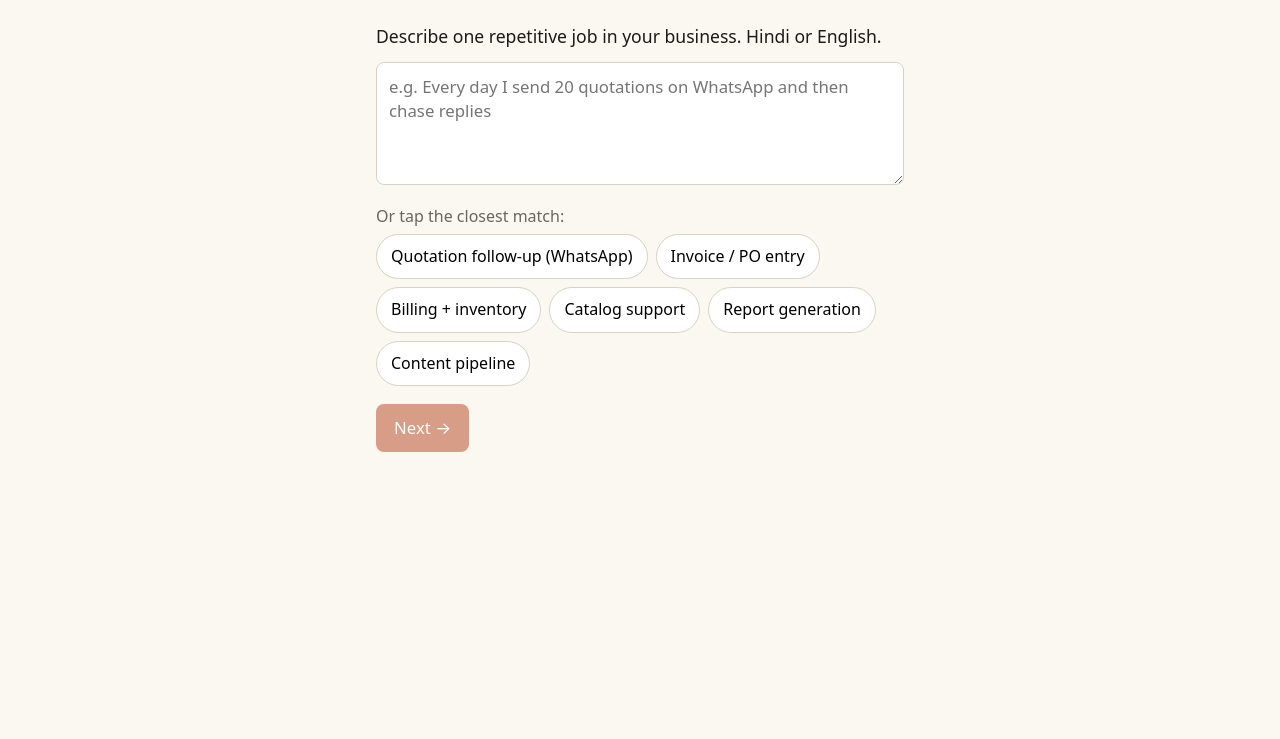
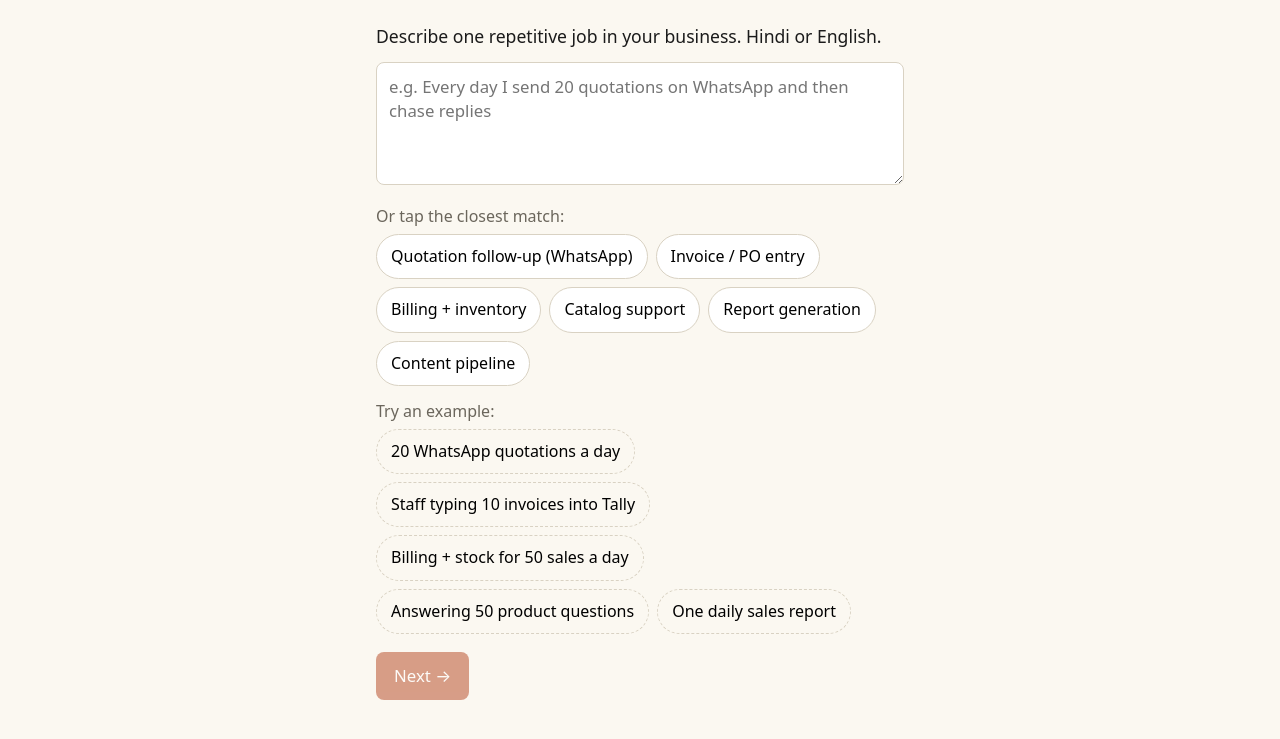
Before and after one commit to WyrdWerk/what-s-the-cost, a website: page public/index.html in a window 1280 px wide. Shown: the part 71-810 px from the top of the page. Drawn offline with Linux system fonts and the light colour scheme.

Commit message:
Layer 3: canned scenarios (examples + keyword fallback), service worker offline cache
Amp-Thread-ID: https://ampcode.com/threads/T-01a0bd71-9112-76bf-b604-ec8bfcde25f2
Co-authored-by: Yash Jain <invoices@wyrdwerk.com>

```diff
--- a/public/app.js
+++ b/public/app.js
@@ -27,7 +27,7 @@
       foot1: "Estimate, not a quote. Real price depends on the factors above.",
       foot2: "We do not save your workflow in an application database. AI mode sends it to Anthropic; their retention policies apply.",
       cta: "Talk to WyrdWerk → contact@wyrdwerk.com",
-      perMonth: "/mo",
+      perMonth: "/mo", examples: "Try an example:",
       aiThinking: "Reading your description…", aiFallback: "Couldn't read that automatically — tap the closest match below.",
     },
     hi: {
@@ -52,7 +52,7 @@
       foot1: "यह अनुमान है, कोटेशन नहीं। असली कीमत ऊपर के कारकों पर निर्भर है।",
       foot2: "हम आपका वर्कफ़्लो किसी एप्लिकेशन डेटाबेस में नहीं रखते। AI मोड इसे Anthropic को भेजता है; उनकी रिटेंशन नीतियाँ लागू होती हैं।",
       cta: "WyrdWerk से बात करें → contact@wyrdwerk.com",
-      perMonth: "/महीना",
+      perMonth: "/महीना", examples: "उदाहरण देखें:",
       aiThinking: "आपका विवरण पढ़ रहे हैं…", aiFallback: "अपने आप समझ नहीं आया — नीचे सबसे नज़दीकी काम चुनिए।",
     },
   };
@@ -82,11 +82,12 @@
 
   // ---------- data ----------
   async function loadData() {
-    const [a, c] = await Promise.all([
+    const [a, c, sc] = await Promise.all([
       fetch("/data/archetypes.json").then((r) => r.json()),
       fetch("/data/config.json").then((r) => r.json()),
+      fetch("/data/scenarios.json").then((r) => r.json()).catch(() => ({ scenarios: [] })),
     ]);
-    DATA = { archetypes: a.archetypes, config: c };
+    DATA = { archetypes: a.archetypes, config: c, scenarios: sc.scenarios || [] };
   }
   const archetypeById = (id) => DATA.archetypes.find((x) => x.id === id) || null;
   const archName = (a) => (state.language === "hi" ? a.name_hi : a.name_en);
@@ -98,6 +99,7 @@
     document.querySelectorAll("[data-i18n-placeholder]").forEach((el) => { el.placeholder = t()[el.dataset.i18nPlaceholder]; });
     document.querySelectorAll(".lang button").forEach((b) => b.setAttribute("aria-pressed", String(b.dataset.lang === state.language)));
     renderChips();
+    renderExamples();
     renderTaps();
     renderMatchLabel();
     if (!$("#screen-receipt").classList.contains("hidden")) renderReceipt();
@@ -117,6 +119,36 @@
     updateNext();
   }
   const updateNext = () => { $("#toQuestions").disabled = !state.archetype_id && $("#description").value.trim().length < 8; };
+
+  function renderExamples() {
+    const box = $("#examples");
+    box.replaceChildren();
+    DATA.scenarios.forEach((sc) => {
+      const b = document.createElement("button");
+      b.type = "button"; b.className = "chip example";
+      b.textContent = state.language === "hi" ? sc.title_hi : sc.title_en;
+      b.onclick = () => {
+        $("#description").value = state.description = state.language === "hi" ? sc.description_hi : sc.description_en;
+        applyScenario(sc, "canned");
+        show("#screen-questions"); renderTaps(); renderMatchLabel();
+      };
+      box.appendChild(b);
+    });
+  }
+  function applyScenario(sc, source) {
+    state.archetype_id = sc.archetype_id; state.source = source;
+    state.answers = { ...sc.answers };
+    renderChips();
+  }
+  // Keyword fallback when the classifier is unavailable. Longest keyword hit wins; null if nothing matches.
+  function matchScenario(text) {
+    const hay = " " + text.toLowerCase() + " ";
+    let best = null, bestLen = 0;
+    DATA.scenarios.forEach((sc) => sc.keywords.forEach((k) => {
+      if (k.length > bestLen && hay.includes(k.toLowerCase())) { best = sc; bestLen = k.length; }
+    }));
+    return best;
+  }
 
   function renderTaps() {
     document.querySelectorAll(".taps").forEach((box) => {
@@ -138,7 +170,7 @@
   function renderMatchLabel() {
     const a = archetypeById(state.archetype_id);
     if (!a) return;
-    const key = state.source === "ai" ? "closest" : "picked";
+    const key = state.source === "manual" ? "picked" : "closest";
     $("#matchLabel").textContent = fmt(t()[key], { name: archName(a) });
   }
 
@@ -160,7 +192,7 @@
 
     const h = document.createElement("h2"); h.textContent = s.receiptTitle;
     const sub = document.createElement("p"); sub.className = "sub";
-    sub.textContent = fmt(s[state.source === "ai" ? "closest" : "picked"], { name: archName(a) }) + " · " + s.receiptSub;
+    sub.textContent = fmt(s[state.source === "manual" ? "picked" : "closest"], { name: archName(a) }) + " · " + s.receiptSub;
     box.append(h, sub);
 
     box.appendChild(line(s.setup, rangeInr(res.setup)));
@@ -283,7 +315,9 @@
           state.answers = { tasks_per_day: ai.tasks_per_day, current_handling: ai.current_handling, minutes_per_task: ai.minutes_per_task };
           renderChips();
         } else {
-          $("#aiStatus").textContent = t().aiFallback; return;
+          const sc = matchScenario(state.description);
+          if (sc) applyScenario(sc, "canned");
+          else { $("#aiStatus").textContent = t().aiFallback; return; }
         }
       }
       if (!state.archetype_id) return;
@@ -305,7 +339,7 @@
     const shared = location.hash.length > 1 ? decodeState(location.hash.slice(1)) : null;
     if (shared) {
       Object.assign(state, { language: shared.language, description: shared.description, archetype_id: shared.frozen.archetype.id,
-        source: shared.source === "ai" ? "ai" : "shared", answers: shared.answers, frozen: shared.frozen });
+        source: ["ai", "canned", "manual"].includes(shared.source) ? shared.source : "shared", answers: shared.answers, frozen: shared.frozen });
       applyI18n(); renderReceipt(); show("#screen-receipt");
     } else {
       applyI18n(); show("#screen-describe");
@@ -314,4 +348,5 @@
   // Exposed for the AI layer to hook in (layer 2 wires the describe → classify flow).
   window.CKH = { state, classify, renderChips, renderMatchLabel };
   init();
+  if ("serviceWorker" in navigator) navigator.serviceWorker.register("/sw.js").catch(() => {});
 })();
--- /dev/null
+++ b/public/data/scenarios.json
@@ -0,0 +1,55 @@
+{
+  "_status": "Canned scenarios: keyword-matched presets used when the classifier is unavailable, and the five demo cases. Keywords are lowercase substrings matched against the description (Hindi, romanised Hindi, English).",
+  "scenarios": [
+    {
+      "id": "demo_quotation",
+      "title_en": "20 WhatsApp quotations a day",
+      "title_hi": "रोज़ 20 WhatsApp कोटेशन",
+      "description_en": "Every day I send about 20 quotations on WhatsApp and then have to chase each customer for a reply, 5 minutes each.",
+      "description_hi": "रोज़ करीब 20 कोटेशन WhatsApp पर भेजता हूँ, फिर हर ग्राहक से जवाब के लिए फॉलो-अप, हर एक में 5 मिनट।",
+      "keywords": ["quotation", "quote", "kotation", "कोटेशन", "follow up", "follow-up", "followup", "फॉलो", "lead", "enquiry"],
+      "archetype_id": "quotation_followup",
+      "answers": { "tasks_per_day": 20, "minutes_per_task": 5, "current_handling": "me" }
+    },
+    {
+      "id": "demo_invoice",
+      "title_en": "Staff typing 10 invoices into Tally",
+      "title_hi": "स्टाफ रोज़ 10 बिल Tally में",
+      "description_en": "My accounts person types about 10 supplier invoices into Tally every day, 10 minutes each.",
+      "description_hi": "मेरा अकाउंट्स वाला रोज़ करीब 10 सप्लायर बिल Tally में टाइप करता है, हर एक में 10 मिनट।",
+      "keywords": ["invoice", "bill entry", "purchase order", " po ", "tally", "entry", "इनवॉइस", "बिल एंट्री", "एंट्री", "data entry"],
+      "archetype_id": "invoice_po_entry",
+      "answers": { "tasks_per_day": 10, "minutes_per_task": 10, "current_handling": "staff" }
+    },
+    {
+      "id": "demo_billing",
+      "title_en": "Billing + stock for 50 sales a day",
+      "title_hi": "रोज़ 50 बिक्री की बिलिंग + स्टॉक",
+      "description_en": "We make around 50 bills a day and update the stock register by hand, 2 minutes each.",
+      "description_hi": "रोज़ करीब 50 बिल बनाते हैं और स्टॉक रजिस्टर हाथ से अपडेट करते हैं, हर एक में 2 मिनट।",
+      "keywords": ["stock", "inventory", "billing", "godown", "स्टॉक", "इन्वेंटरी", "बिलिंग", "maal"],
+      "archetype_id": "billing_inventory",
+      "answers": { "tasks_per_day": 50, "minutes_per_task": 2, "current_handling": "staff" }
+    },
+    {
+      "id": "demo_catalog",
+      "title_en": "Answering 50 product questions",
+      "title_hi": "रोज़ 50 प्रोडक्ट सवाल",
+      "description_en": "Customers message about 50 times a day asking price and availability of items; staff answer each in 2 minutes.",
+      "description_hi": "ग्राहक रोज़ करीब 50 बार दाम और स्टॉक पूछते हैं; स्टाफ हर एक का जवाब 2 मिनट में देता है।",
+      "keywords": ["catalog", "catalogue", "price list", "availability", "customer question", "enquir", "inquir", "कैटलॉग", "दाम", "ग्राहक", "rate"],
+      "archetype_id": "catalog_support",
+      "answers": { "tasks_per_day": 50, "minutes_per_task": 2, "current_handling": "staff" }
+    },
+    {
+      "id": "demo_report",
+      "title_en": "One daily sales report",
+      "title_hi": "रोज़ एक बिक्री रिपोर्ट",
+      "description_en": "Every evening I compile the day's sales and stock summary myself; it takes about 30 minutes.",
+      "description_hi": "हर शाम मैं खुद दिन की बिक्री और स्टॉक का सार बनाता हूँ; करीब 30 मिनट लगते हैं।",
+      "keywords": ["report", "summary", "mis", "रिपोर्ट", "सार", "daily sales", "weekly"],
+      "archetype_id": "report_generation",
+      "answers": { "tasks_per_day": 1, "minutes_per_task": 30, "current_handling": "me" }
+    }
+  ]
+}
--- a/public/index.html
+++ b/public/index.html
@@ -24,6 +24,8 @@
         placeholder="e.g. Every day I send 20 quotations on WhatsApp and then chase replies"></textarea>
       <p class="hint" data-i18n="chipsHint">Or tap the closest match:</p>
       <div id="chips" class="chips" role="list"></div>
+      <p class="hint" data-i18n="examples">Try an example:</p>
+      <div id="examples" class="chips"></div>
       <button id="toQuestions" class="primary" type="button" data-i18n="next">Next →</button>
       <p id="aiStatus" class="status" aria-live="polite"></p>
     </section>
--- a/public/style.css
+++ b/public/style.css
@@ -53,3 +53,4 @@ button[disabled] { opacity: 0.5; cursor: not-allowed; }
 .receipt .foot { margin-top: 14px; padding-top: 10px; border-top: 1px dashed var(--line); color: var(--muted); font-size: 0.85rem; }
 .receipt .foot p { margin: 6px 0; }
 .receipt .cta { display: inline-block; margin-top: 8px; color: var(--accent); font-weight: 600; }
+.chip.example { border-style: dashed; background: transparent; }
```
Also changed, not shown: public/sw.js (added, +27 -0 lines).
